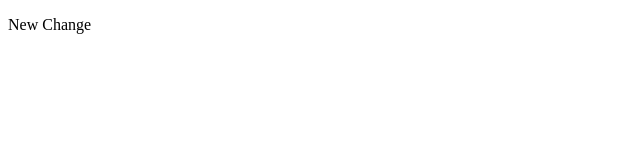
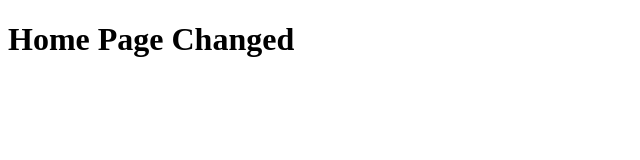
Before and after one commit to kondaveti-deviram/test-bootcamp, a plain HTML site: page index.html in a window 1280 px wide. Shown: the whole page, without its empty margins (0-640 px from the left). Drawn offline with Linux system fonts and the light colour scheme.

Commit message:
Home Page changed

```diff
--- a/index.html
+++ b/index.html
@@ -4,6 +4,6 @@
     <title>Full Stack Bootcamp</title>
   </head>
   <body>
-   <p>New Change</p>
+   <h1>Home Page Changed</h1>
   </body>
 </html>
```
